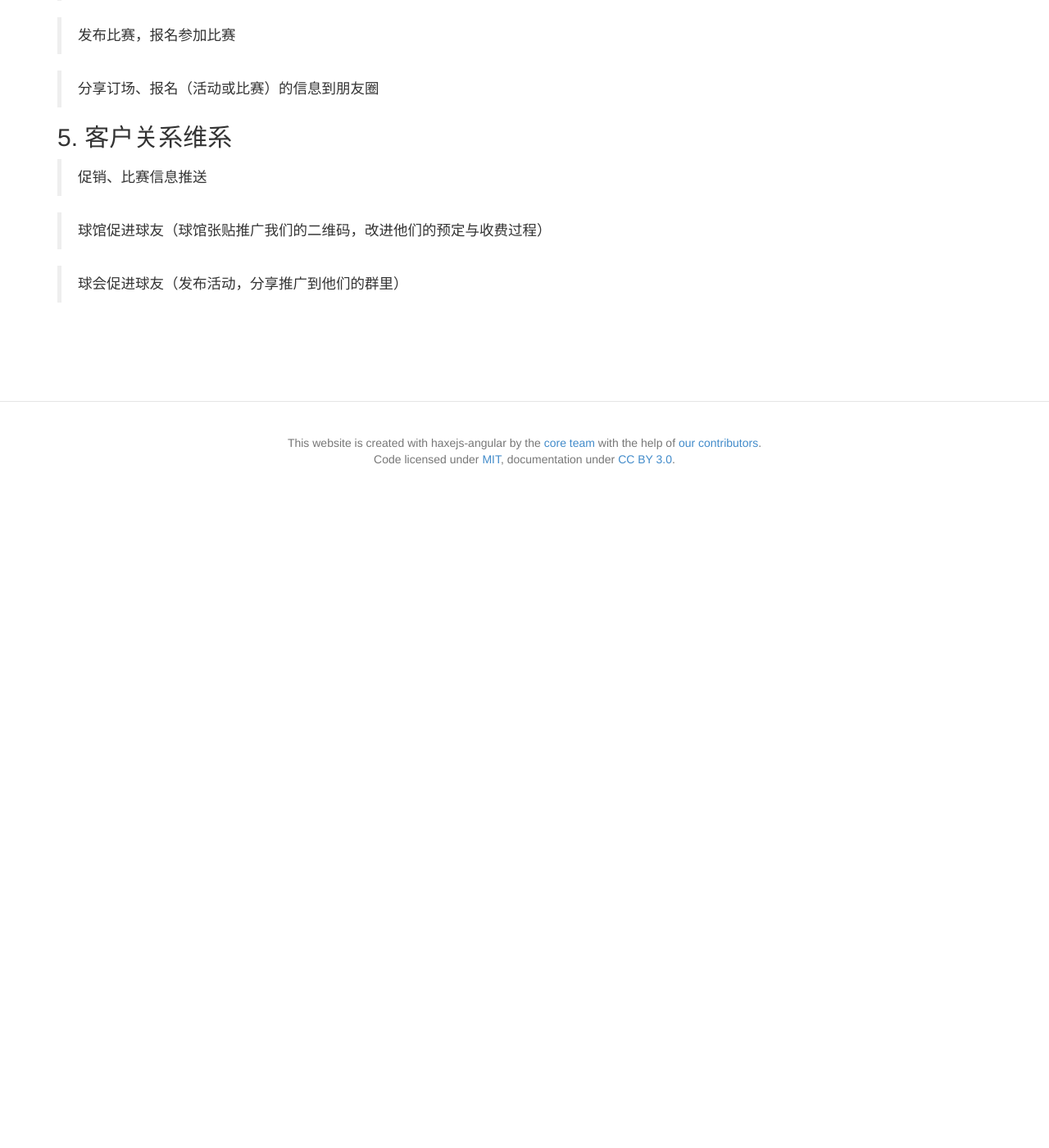
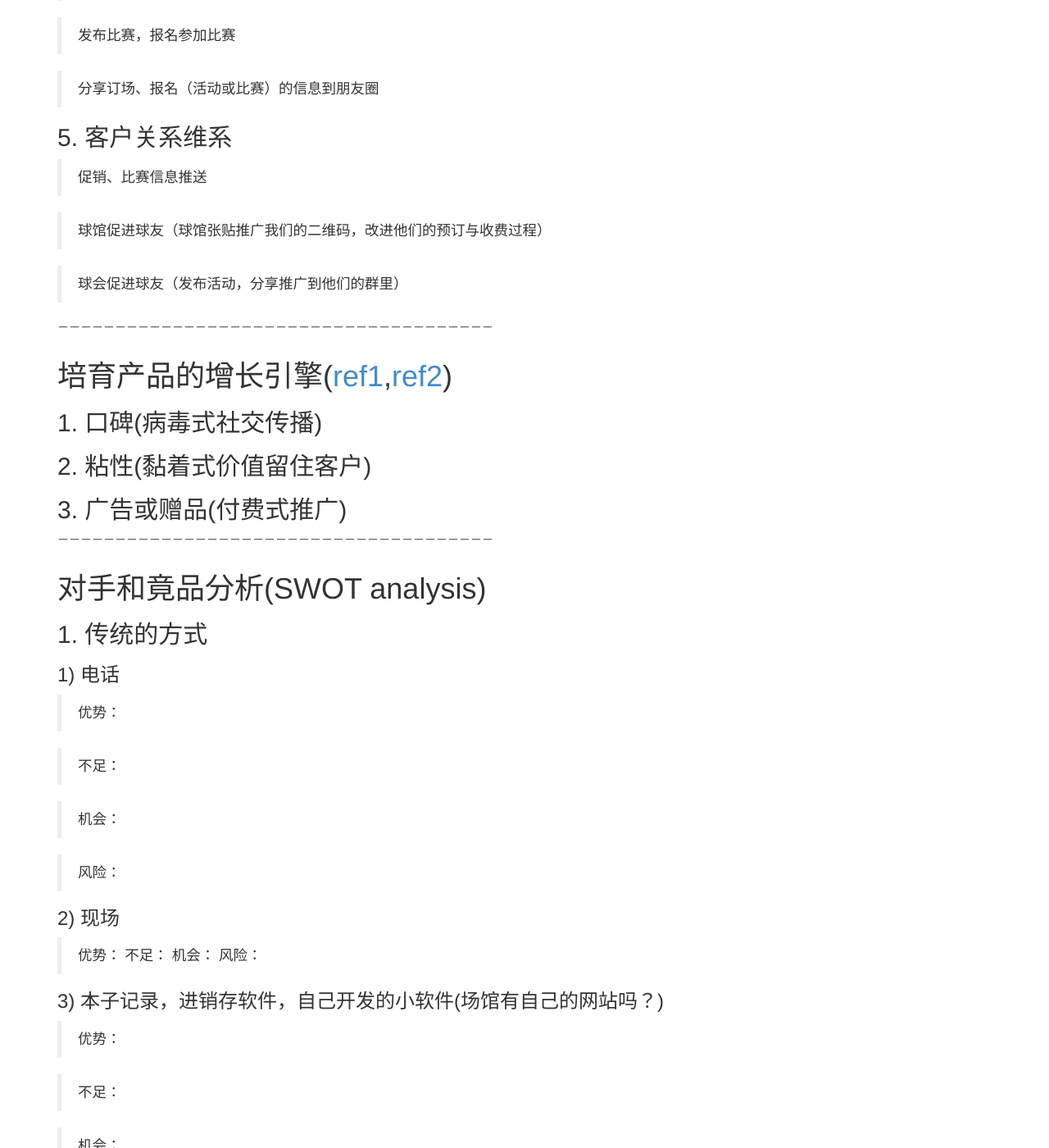
Before and after one commit to haxejs/haxejs.com, a Jekyll site: the page built from _posts/2015-01-06-health-startup.md, in a window 1280 px wide and 1400 px high, scrolled down 4331 px. Shown: the whole window at 82% size. Built offline with Jekyll 4.4.1, drawn with Linux system fonts in a browser that asks for light colours; Markdown is read by kramdown in place of the engine named in the settings; comment, search, counter and statistics services are not loaded; before the commit the page ends 4961 px from its top, so only the background shows below that; some of the changed text lies outside the part shown.

Commit message:
update post

```diff
--- a/_posts/2015-01-06-health-startup.md
+++ b/_posts/2015-01-06-health-startup.md
@@ -135,6 +135,68 @@
 ##5. 客户关系维系
 > 促销、比赛信息推送
 
-> 球馆促进球友（球馆张贴推广我们的二维码，改进他们的预定与收费过程）
+> 球馆促进球友（球馆张贴推广我们的二维码，改进他们的预订与收费过程）
 
 > 球会促进球友（发布活动，分享推广到他们的群里）
+
+－－－－－－－－－－－－－－－－－－－－－－－－－－－－－－－－－－－－－－
+#培育产品的增长引擎([ref1](http://www.startuplessonslearned.com/2008/09/three-drivers-of-growth-for-your.html),[ref2](http://larslofgren.com/marketingbasics/the-three-engines-of-growth-with-eric-ries))
+##1. 口碑(病毒式社交传播)
+##2. 粘性(黏着式价值留住客户)
+##3. 广告或赠品(付费式推广)
+
+－－－－－－－－－－－－－－－－－－－－－－－－－－－－－－－－－－－－－－
+#对手和竟品分析(SWOT analysis)
+
+##1. 传统的方式
+###1) 电话
+> 优势：
+
+> 不足：
+
+> 机会：
+
+> 风险：
+
+###2) 现场
+> 优势：
+> 不足：
+> 机会：
+> 风险：
+
+###3) 本子记录，进销存软件，自己开发的小软件(场馆有自己的网站吗？)
+> 优势：
+
+> 不足：
+
+> 机会：
+
+> 风险：
+
+##2. 新的方式(网站平台:???,手机app平台：羽球生活，趣运动，打羽毛球)
+###1)  羽球生活
+> 优势：
+
+> 不足：
+
+> 机会：
+
+> 风险：
+
+###2)  趣运动
+> 优势：
+
+> 不足：
+
+> 机会：
+
+> 风险：
+
+###3)  打羽毛球
+> 优势：
+
+> 不足：
+
+> 机会：
+
+> 风险：
```
Also changed, not shown: other parts of _posts/2015-01-06-health-startup.md (+2 -2 lines).
